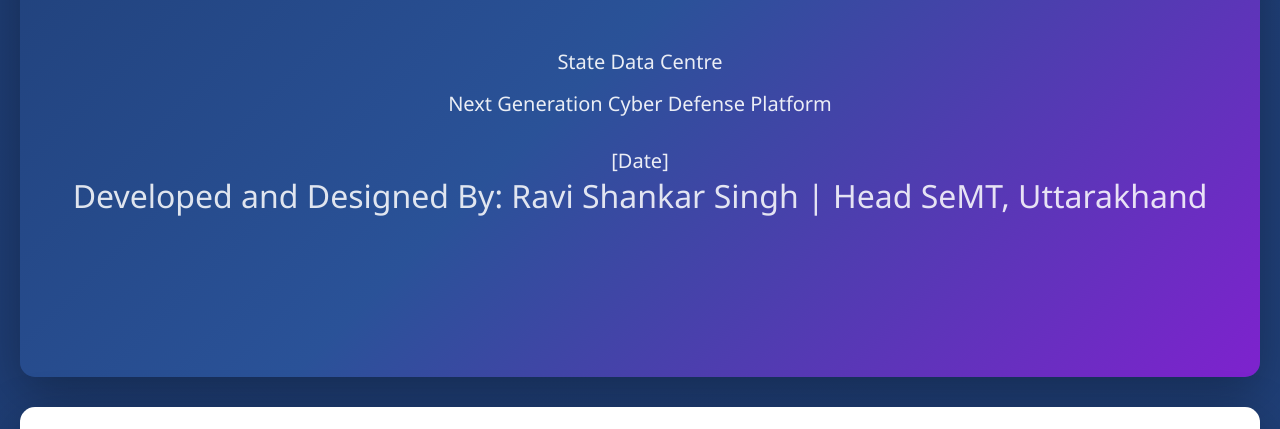
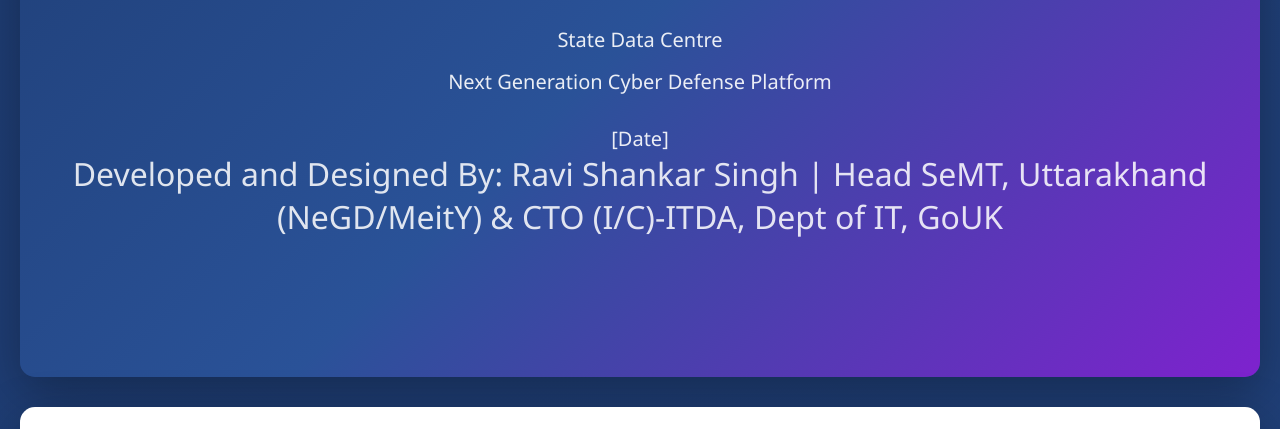
Before and after one commit to singhravi/ai-soc-roadmap, a plain HTML site: page index.html in a window 1280 px wide. Shown: the part 343-772 px from the top of the page. Drawn offline with Linux system fonts and the light colour scheme.

Commit message:
Update developer credit in index.html

```diff
--- a/index.html
+++ b/index.html
@@ -481,7 +481,7 @@
                 <p style="margin-top: 15px;">Next Generation Cyber Defense Platform</p>
                 <p style="margin-top: 30px;">[Date]</p>
                 <div class="subtitle">
-                Developed and Designed By: Ravi Shankar Singh | Head SeMT, Uttarakhand
+                Developed and Designed By: Ravi Shankar Singh | Head SeMT, Uttarakhand (NeGD/MeitY) & CTO (I/C)-ITDA, Dept of IT, GoUK
                 </div>
             </div>
         </div>
```
